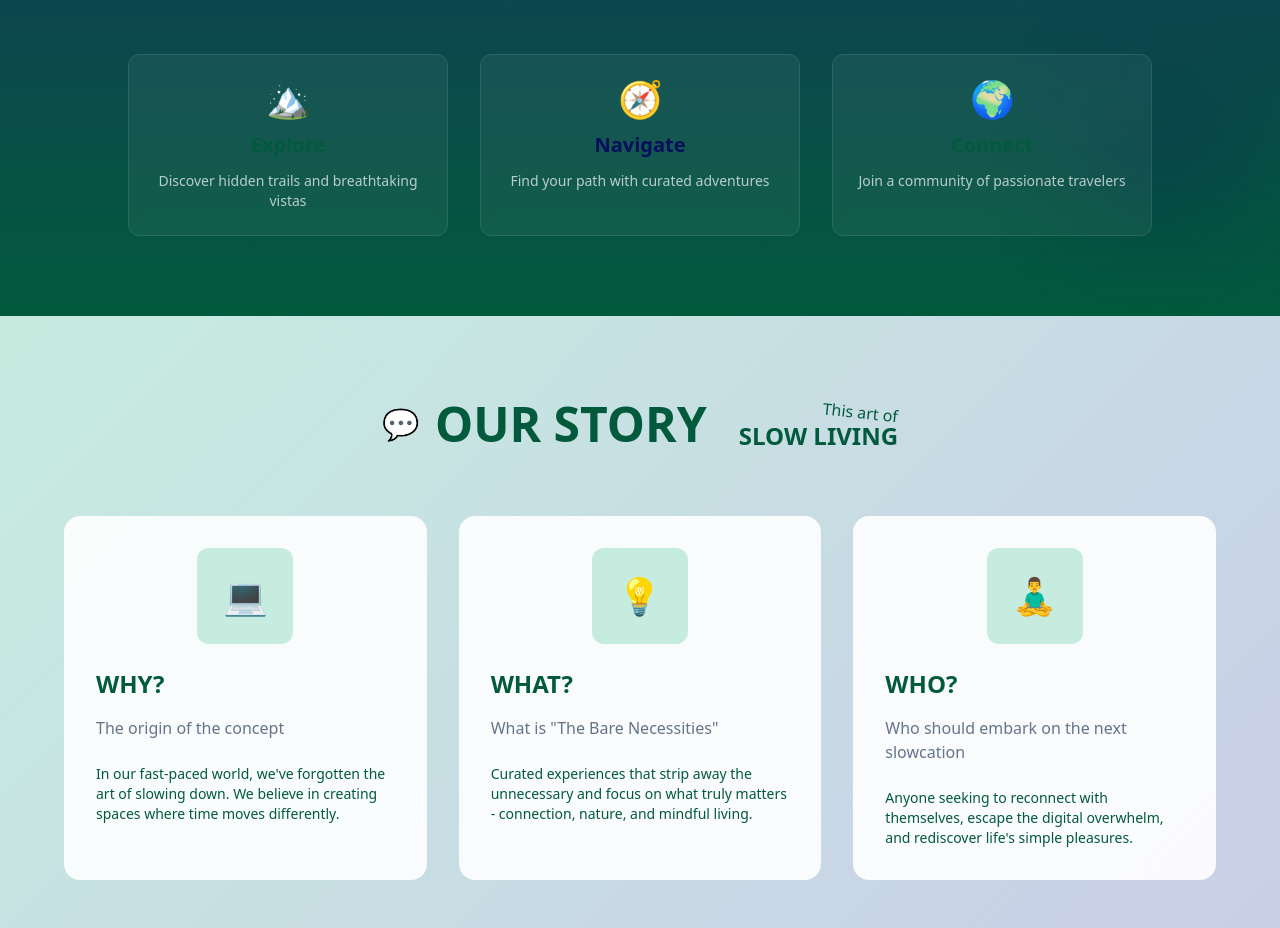
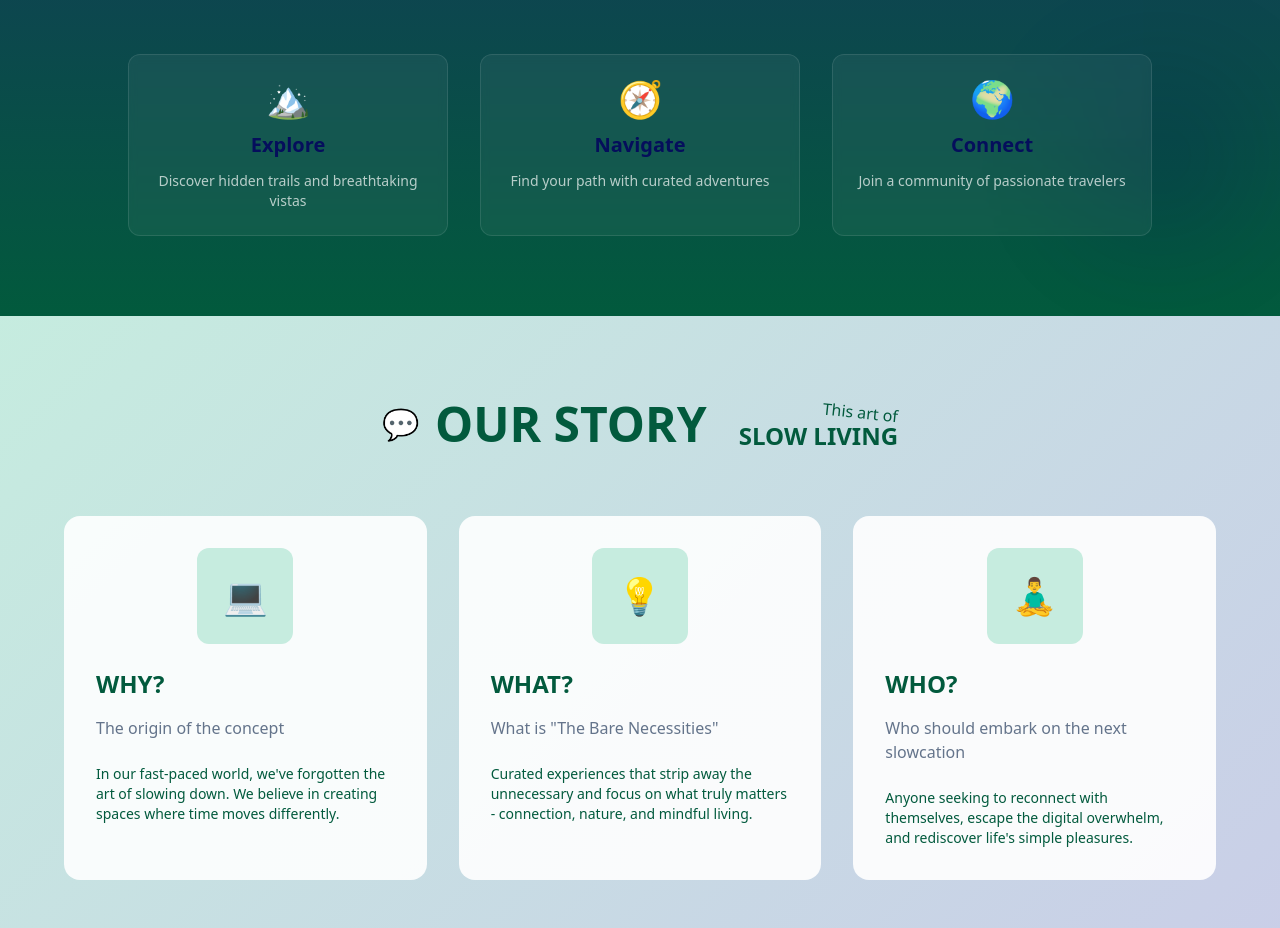
Before and after one commit to The-Bare-Necessities/slowcation-trails-unfold, a React (Vite) app: page / in a window 1280 px wide. Shown: the part 2940-3868 px from the top of the page. Built offline with nearby package versions, Linux system fonts and the light colour scheme.

Commit message:
Updated LaunchingSection.tsx

```diff
--- a/src/components/LaunchingSection.tsx
+++ b/src/components/LaunchingSection.tsx
@@ -117,9 +117,9 @@ export const LaunchingSection = () => {
 
         {/* Bottom Stats/Features */}
         <div className="grid grid-cols-1 md:grid-cols-3 gap-8 max-w-5xl mx-auto mt-20">
-          <div className="text-center space-y-3 p-6 bg-white/5 rounded-xl backdrop-blur-sm border border-white/10 hover:border-primary/50 transition-all duration-300 hover:transform hover:scale-105">
+          <div className="text-center space-y-3 p-6 bg-white/5 rounded-xl backdrop-blur-sm border border-white/10 hover:border-secondary/50 transition-all duration-300 hover:transform hover:scale-105">
             <div className="text-4xl">🏔️</div>
-            <h3 className="text-xl font-semibold text-primary">Explore</h3>
+            <h3 className="text-xl font-semibold text-secondary">Explore</h3>
             <p className="text-white/70 text-sm">Discover hidden trails and breathtaking vistas</p>
           </div>
           <div className="text-center space-y-3 p-6 bg-white/5 rounded-xl backdrop-blur-sm border border-white/10 hover:border-secondary/50 transition-all duration-300 hover:transform hover:scale-105">
@@ -127,9 +127,9 @@ export const LaunchingSection = () => {
             <h3 className="text-xl font-semibold text-secondary">Navigate</h3>
             <p className="text-white/70 text-sm">Find your path with curated adventures</p>
           </div>
-          <div className="text-center space-y-3 p-6 bg-white/5 rounded-xl backdrop-blur-sm border border-white/10 hover:border-primary/50 transition-all duration-300 hover:transform hover:scale-105">
+          <div className="text-center space-y-3 p-6 bg-white/5 rounded-xl backdrop-blur-sm border border-white/10 hover:border-secondary/50 transition-all duration-300 hover:transform hover:scale-105">
             <div className="text-4xl">🌍</div>
-            <h3 className="text-xl font-semibold text-primary">Connect</h3>
+            <h3 className="text-xl font-semibold text-secondary">Connect</h3>
             <p className="text-white/70 text-sm">Join a community of passionate travelers</p>
           </div>
         </div>
```
